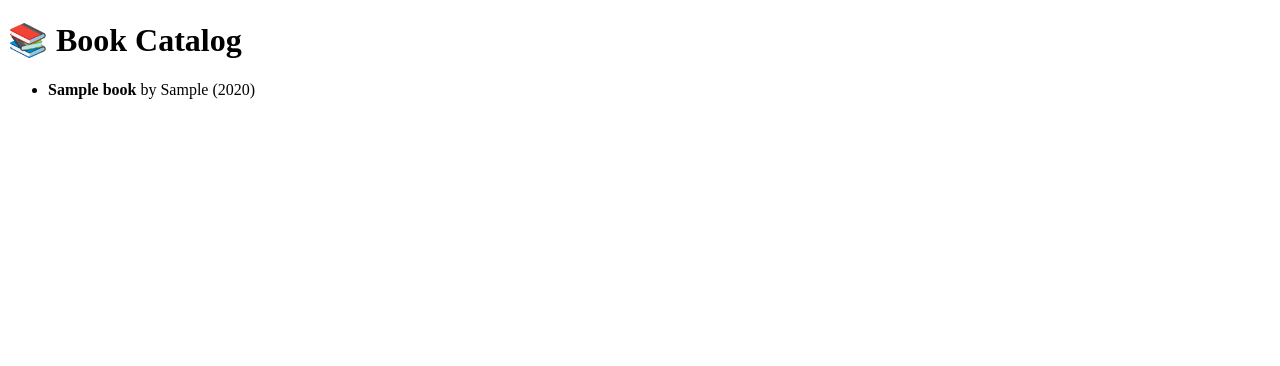
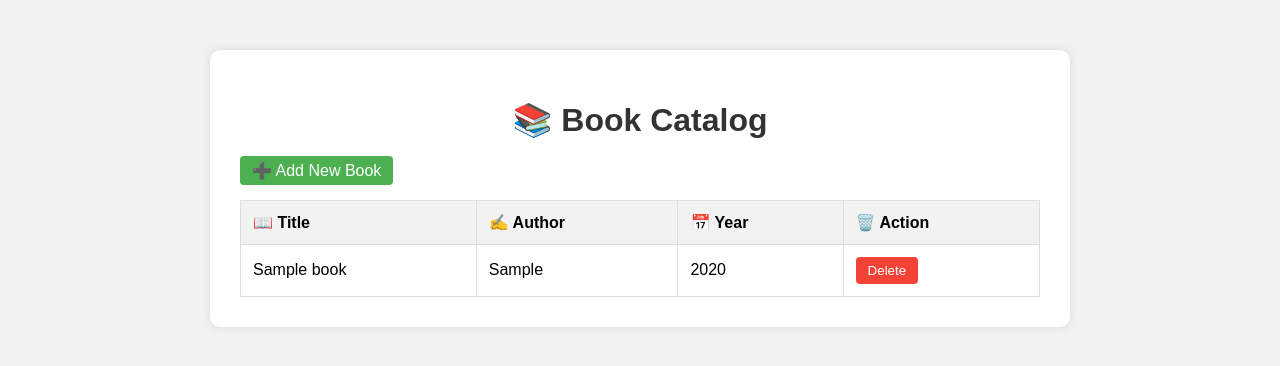
Before and after one commit to dev0-andre-mello/dev0-andre-mello-book-catalog, a Flask app: page / in a window 1280 px wide. Shown: the top 366 px of the page. Run offline with Flask 3, Linux system fonts and the light colour scheme; tables that the repository leaves empty hold one stand-in row (values such as "Sample post").

Commit message:
Add: Unified CSS styling for index and add_book pages.

```diff
--- a/project/app.py
+++ b/project/app.py
@@ -28,6 +28,14 @@ def add_book():
     return render_template("add_book.html")
 
 
+@app.route("/delete/<int:book_id>", methods=["POST"])
+def delete_book(book_id):
+    book = Book.query.get_or_404(book_id)
+    db.session.delete(book)
+    db.session.commit()
+    return redirect(url_for("index"))
+
+
 if __name__ == "__main__":
     with app.app_context():
         db.create_all()
--- /dev/null
+++ b/project/static/css/style.css
@@ -0,0 +1,110 @@
+body {
+    font-family: Arial, sans-serif;
+    background-color: #f2f2f2;
+    margin: 0;
+    padding: 0;
+}
+
+.container {
+    max-width: 800px;
+    margin: 50px auto;
+    background-color: #fff;
+    padding: 30px;
+    border-radius: 10px;
+    box-shadow: 0 0 10px rgba(0, 0, 0, 0.1);
+}
+
+h1 {
+    text-align: center;
+    color: #333;
+}
+
+
+table {
+    width: 100%;
+    border-collapse: collapse;
+    margin-top: 20px;
+}
+
+th, td {
+    padding: 10px;
+    border: 1px solid #ddd;
+    text-align: left;
+}
+
+th {
+    background-color: #f5f5f5;
+}
+
+.btn-delete {
+    background-color: #ff4d4d;
+    color: white;
+    border: none;
+    padding: 5px 10px;
+    border-radius: 5px;
+    cursor: pointer;
+}
+
+.btn-add {
+    display: block;
+    width: fit-content;
+    margin: 20px auto 0;
+    background-color: #4CAF50;
+    color: white;
+    padding: 10px 20px;
+    text-decoration: none;
+    border-radius: 5px;
+}
+
+.btn-add:hover, .btn-delete:hover {
+    opacity: 0.9;
+}
+
+
+form {
+    margin-top: 20px;
+    display: flex;
+    flex-direction: column;
+    gap: 15px;
+}
+
+label {
+    font-weight: bold;
+    color: #555;
+}
+
+input[type="text"],
+input[type="number"] {
+    padding: 10px;
+    border: 1px solid #ddd;
+    border-radius: 5px;
+    font-size: 16px;
+}
+
+button {
+    width: fit-content;
+    padding: 10px 20px;
+    background-color: #4CAF50;
+    color: white;
+    border: none;
+    border-radius: 5px;
+    cursor: pointer;
+    align-self: flex-start;
+    transition: opacity 0.3s ease;
+}
+
+button:hover {
+    opacity: 0.9;
+}
+
+.back-link {
+    display: inline-block;
+    margin-top: 20px;
+    color: #4CAF50;
+    text-decoration: none;
+    font-weight: bold;
+}
+
+.back-link:hover {
+    text-decoration: underline;
+}
--- a/project/templates/index.html
+++ b/project/templates/index.html
@@ -3,18 +3,78 @@
 <head>
     <meta charset="UTF-8">
     <title>Book Catalog</title>
+    <link rel="stylesheet" href="{{ url_for('static', filename='css/style.css')}}">
+    <style>
+        body {
+            font-family: Arial, sans-serif;
+            margin: 40px;
+        }
+        h1 {
+            color: #333;
+        }
+        table {
+            border-collapse: collapse;
+            width: 100%;
+            margin-top: 20px;
+        }
+        th, td {
+            padding: 12px;
+            border: 1px solid #ddd;
+            text-align: left;
+        }
+        th {
+            background-color: #f2f2f2;
+        }
+        a, button {
+            text-decoration: none;
+            padding: 6px 12px;
+            border: none;
+            background-color: #4CAF50;
+            color: white;
+            border-radius: 4px;
+            cursor: pointer;
+        }
+        button {
+            background-color: #f44336;
+        }
+        button:hover, a:hover {
+            opacity: 0.9;
+        }
+    </style>
 </head>
 <body>
+    <div class="container">
     <h1>📚 Book Catalog</h1>
+    <a href="{{ url_for('add_book') }}">➕ Add New Book</a>
 
     {% if books %}
-        <ul>
-            {% for book in books %}
-                <li><strong>{{ book.title }}</strong> by {{ book.autor }} ({{ book.year }})</li>
-            {% endfor %}
-        </ul>
+        <table>
+            <thead>
+                <tr>
+                    <th>📖 Title</th>
+                    <th>✍️ Author</th>
+                    <th>📅 Year</th>
+                    <th>🗑️ Action</th>
+                </tr>
+            </thead>
+            <tbody>
+                {% for book in books %}
+                    <tr>
+                        <td>{{ book.title }}</td>
+                        <td>{{ book.autor }}</td>
+                        <td>{{ book.year }}</td>
+                        <td>
+                            <form action="{{ url_for('delete_book', book_id=book.id) }}" method="post" style="display:inline;">
+                                <button type="submit" onclick="return confirm('Are you sure you want to delete this book?')">Delete</button>
+                            </form>
+                        </td>
+                    </tr>
+                {% endfor %}
+            </tbody>
+        </table>
     {% else %}
-        <p>No books registered yet.</p>
+        <p>No books registered yet. Add your first one! ✨</p>
     {% endif %}
+        </div>
 </body>
 </html>
```
Also changed, not shown: project/templates/add_book.html (+15 -12 lines), requirements.txt (deleted, +0 -24 lines).
